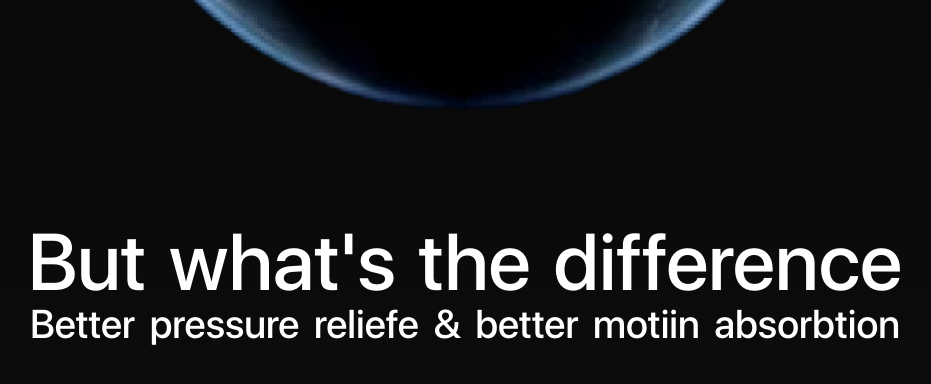
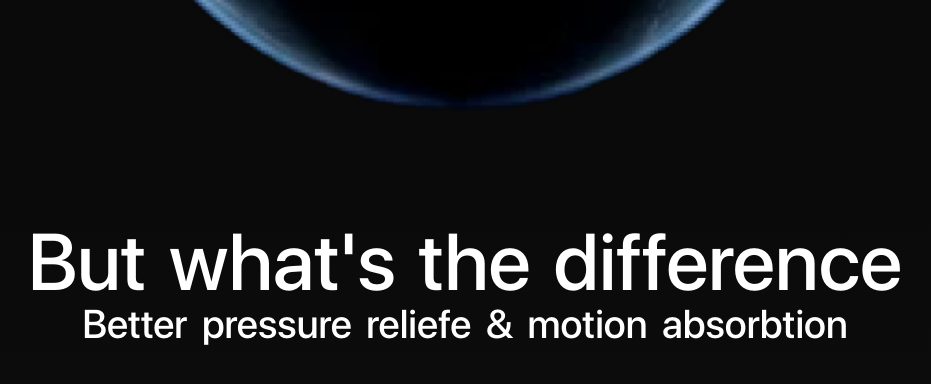
Before and after one commit to amdadul-haque/pes_creative, a Next.js app: page / in a window 1280 px wide. Shown: the part 1474-1858 px from the top of the page, without its empty margins (175-1106 px from the left). Built offline with nearby package versions, Linux system fonts and the light colour scheme.

Commit message:
video added

```diff
--- a/components/hero-section.js
+++ b/components/hero-section.js
@@ -58,7 +58,7 @@ const HeroSection = () => {
         >
           <span className="normal-case">
             But what's the  difference <br />
-            <span className='text-[50%] leading-[0px]'>Better pressure reliefe & better motiin absorbtion</span>
+            <span className='text-[50%] leading-[0px]'>Better pressure reliefe & motion absorbtion</span>
           </span>
         </motion.h2>
       </section >
```
